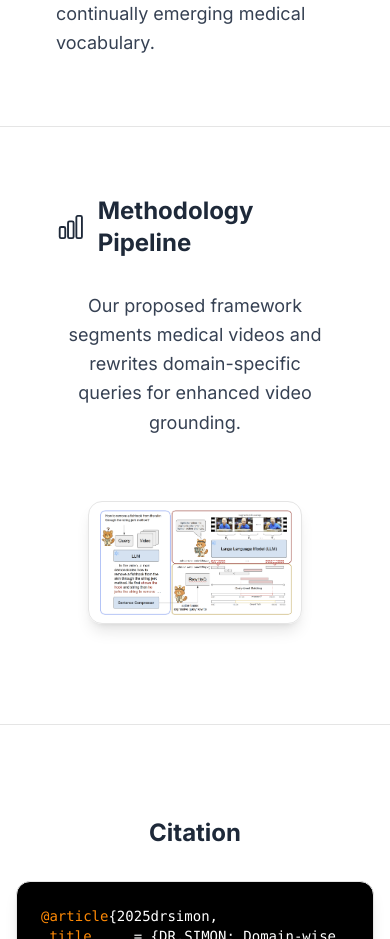
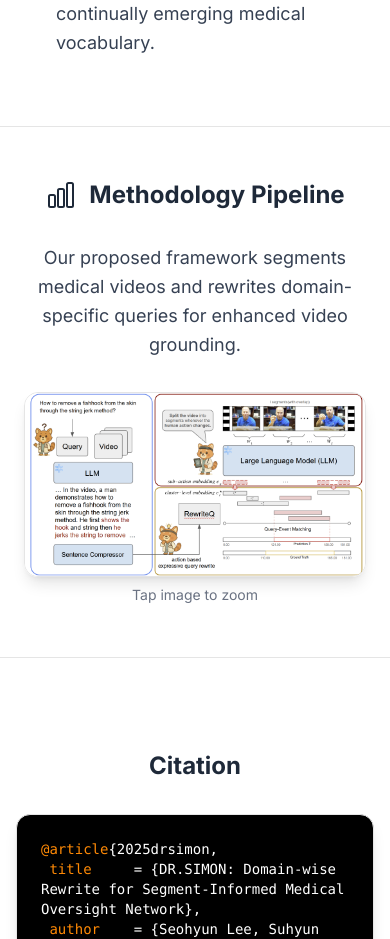
Before and after one commit to drsimon-rewrite/drsimon-rewrite.github.io, a React (Vite) app: page / in a window 390 px wide. Shown: the part 2240-3179 px from the top of the page. Built offline with nearby package versions, Linux system fonts and the light colour scheme.

Commit message:
for mobile compatability

```diff
--- a/src/App.tsx
+++ b/src/App.tsx
@@ -377,6 +377,7 @@ function RedPandaGame({
 export default function App() {
   const [logoClickCount, setLogoClickCount] = useState(0);
   const [isGameOpen, setIsGameOpen] = useState(false);
+  const [isPipelineOpen, setIsPipelineOpen] = useState(false);
 
   const handleLogoClick = () => {
     const newCount = logoClickCount + 1;
@@ -560,7 +561,7 @@ export default function App() {
 
       {/* Pipeline Section */}
       <section className="relative">
-        <div className="max-w-6xl mx-auto p-14">
+        <div className="max-w-6xl mx-auto px-4 py-10 md:p-14">
           <div className="flex items-center justify-center mb-8">
             <ChartBarIcon className="w-8 h-8 mr-3 text-gray-800" />
             <h2 className="text-2xl font-bold text-gray-800">
@@ -572,15 +573,42 @@ export default function App() {
             domain-specific queries for enhanced video grounding.
           </p>
 
-          <motion.div className="p-8">
+          <motion.div className="px-2 sm:px-4 md:px-8">
             <motion.img
               src={pipelineImg}
               alt="DR.SIMON Pipeline"
-              className="border p-2 rounded-xl shadow-lg mx-auto w-full max-w-4xl"
+              className="block mx-auto w-full h-auto max-w-none md:max-w-4xl border rounded-xl shadow-lg cursor-zoom-in"
+              loading="lazy"
+              whileHover={{ scale: 1.01 }}
+              onClick={() => setIsPipelineOpen(true)}
             />
+            <p className="mt-2 text-center text-sm text-gray-500">Tap image to zoom</p>
           </motion.div>
         </div>
       </section>
+
+      {/* Pipeline Lightbox */}
+      <AnimatePresence>
+        {isPipelineOpen && (
+          <motion.div
+            initial={{ opacity: 0 }}
+            animate={{ opacity: 1 }}
+            exit={{ opacity: 0 }}
+            className="fixed inset-0 z-50 bg-black/70 flex items-center justify-center p-4"
+            onClick={() => setIsPipelineOpen(false)}
+          >
+            <motion.img
+              initial={{ scale: 0.95, opacity: 0 }}
+              animate={{ scale: 1, opacity: 1 }}
+              exit={{ scale: 0.95, opacity: 0 }}
+              src={pipelineImg}
+              alt="DR.SIMON Pipeline Fullscreen"
+              className="max-w-[95vw] max-h-[90vh] w-auto h-auto rounded-xl shadow-2xl"
+              onClick={(e) => e.stopPropagation()}
+            />
+          </motion.div>
+        )}
+      </AnimatePresence>
 
       <Separator className="my-3" />
 
```
Also changed, not shown: 5 other files (tests, documents, lock files or other folders).
